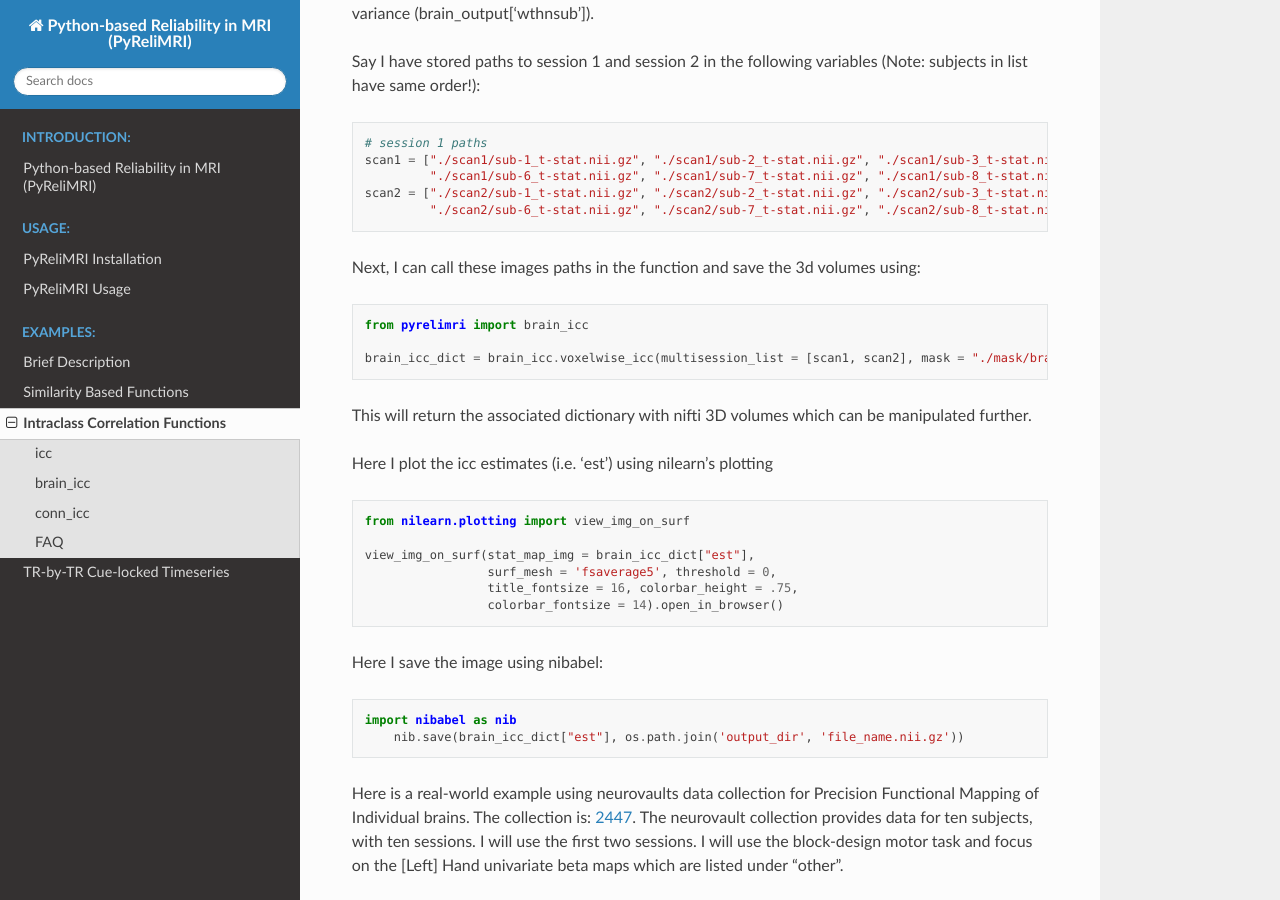
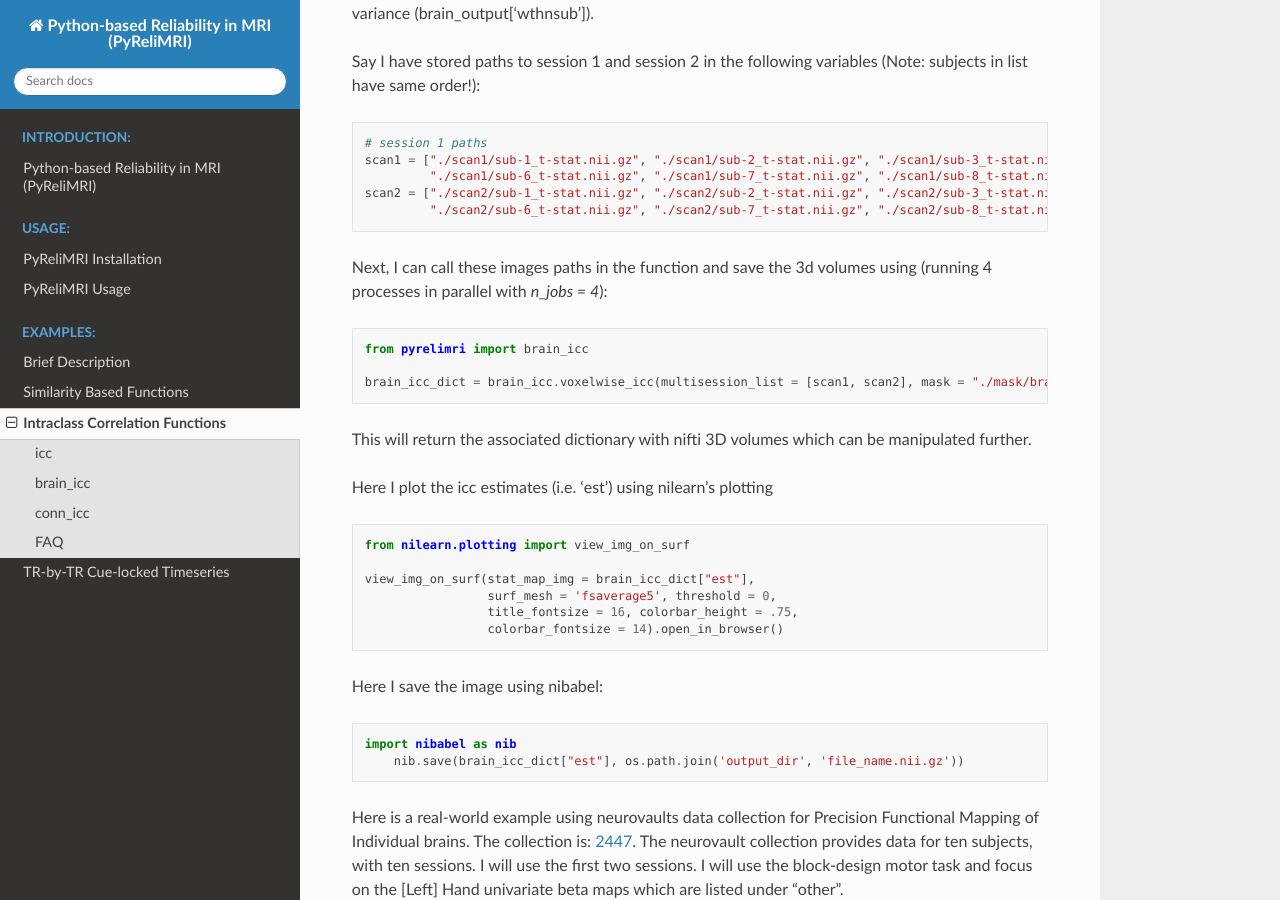
Before and after one commit to demidenm/PyReliMRI, a Sphinx documentation site: the page built from docs/icc_funcs.rst, in a window 1280 px wide and 900 px high, scrolled down 5993 px. Built offline with Sphinx 7.4.7 and the Read the Docs theme 3.1.0, drawn with Linux system fonts in a browser that asks for light colours.

Commit message:
add clarification re: n_jobs

```diff
--- a/docs/icc_funcs.rst
+++ b/docs/icc_funcs.rst
@@ -280,13 +280,13 @@
     scan2 = ["./scan2/sub-1_t-stat.nii.gz", "./scan2/sub-2_t-stat.nii.gz", "./scan2/sub-3_t-stat.nii.gz", "./scan2/sub-4_t-stat.nii.gz", "./scan2/sub-5_t-stat.nii.gz",
              "./scan2/sub-6_t-stat.nii.gz", "./scan2/sub-7_t-stat.nii.gz", "./scan2/sub-8_t-stat.nii.gz"]
 
-Next, I can call these images paths in the function and save the 3d volumes using:
+Next, I can call these images paths in the function and save the 3d volumes using (running 4 processes in parallel with `n_jobs = 4`):
 
 .. code-block:: python
 
     from pyrelimri import brain_icc
 
-    brain_icc_dict = brain_icc.voxelwise_icc(multisession_list = [scan1, scan2], mask = "./mask/brain_mask.nii.gz", icc_type = "icc_3")
+    brain_icc_dict = brain_icc.voxelwise_icc(multisession_list = [scan1, scan2], mask = "./mask/brain_mask.nii.gz", icc_type = "icc_3", n_jobs = 4)
 
 This will return the associated dictionary with nifti 3D volumes which can be manipulated further.
 
@@ -380,7 +380,7 @@
     from pyrelimri import brain_icc
 
     brain_icc_msc = brain_icc.voxelwise_icc(multisession_list = [sess1_paths, sess2_paths ],
-                                            mask=mask_path, icc_type='icc_1')
+                                            mask=mask_path, icc_type='icc_1', n_jobs = 4)
 
 Since the dictionary is saved within the environment, you should see the dictionary with five items. On my mac (i9, 16GM mem),
 it took ~4minutes to run this and get the results. Time will depend on the size of data and your machine. \
```
Also changed, not shown: README.md (+1 -1 lines).
